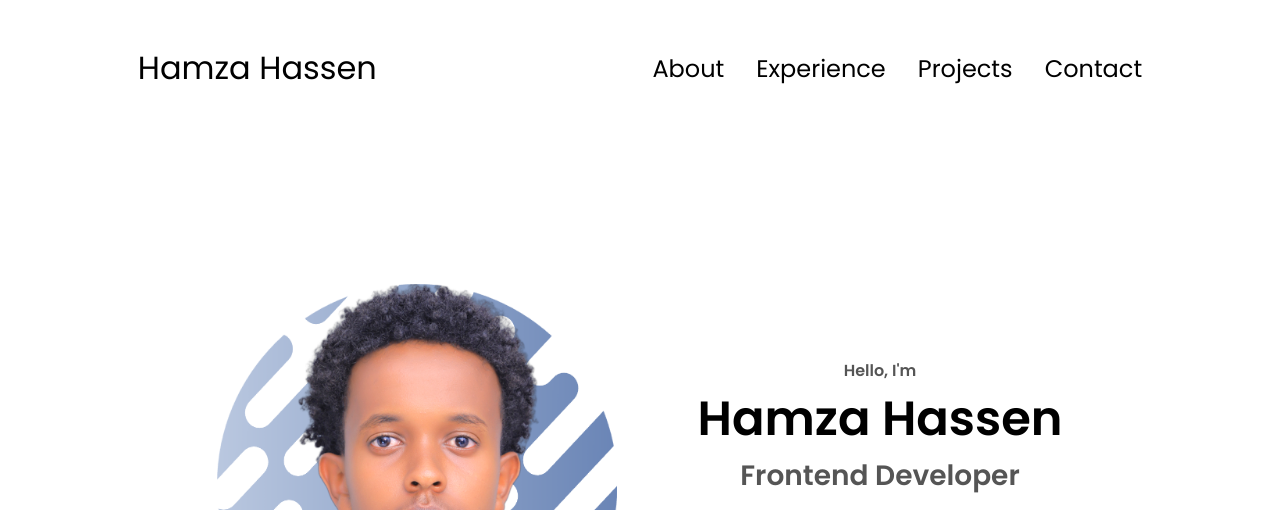
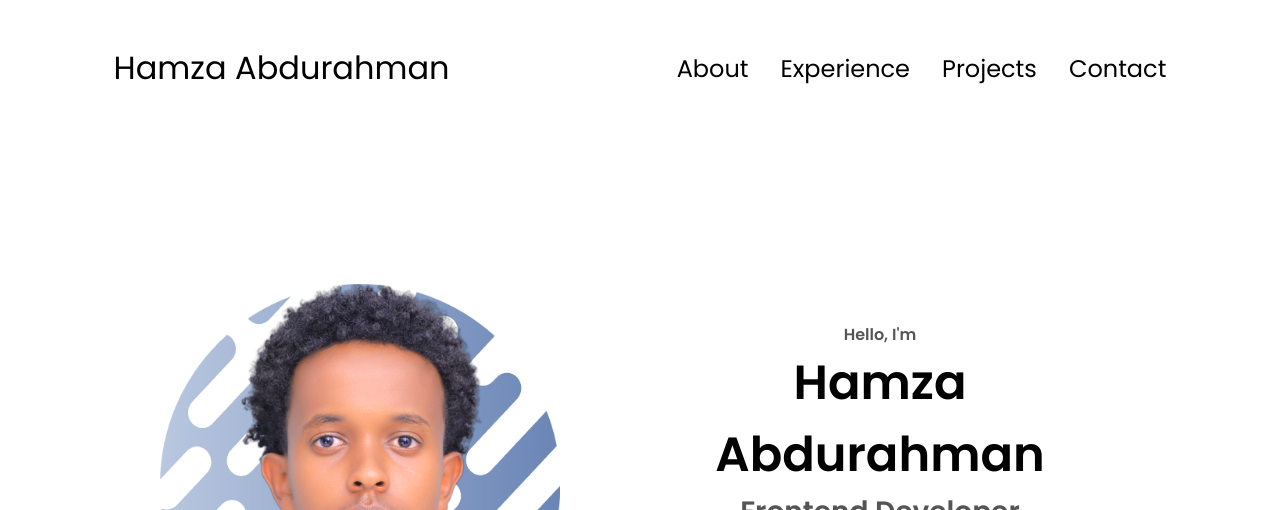
Before and after one commit to Hamza-Hassen/html-css-js-portfolio, a plain HTML site: page index.html in a window 1280 px wide. Shown: the top 510 px of the page. Drawn offline with Linux system fonts and the light colour scheme.

Commit message:
finished index.html

```diff
--- a/index.html
+++ b/index.html
@@ -5,13 +5,13 @@
     <link rel="shortcut icon" type="seo-icon" href="h-h-logos.png">
     <meta http-equiv="X-UA-Compatible" content="IE=edge" />
     <meta name="viewport" content="width=device-width, initial-scale=1.0" />
-    <title>Hamza Hassen</title>
+    <title>Hamza Abdurahman</title>
     <link rel="stylesheet" href="style.css" />
     <link rel="stylesheet" href="mediaqueries.css" />
   </head>
   <body>
     <nav id="desktop-nav">
-      <div class="logo">Hamza Hassen</div>
+      <div class="logo">Hamza Abdurahman</div>
       <div>
         <ul class="nav-links">
           <li><a href="#about">About</a></li>
@@ -22,7 +22,7 @@
       </div>
     </nav>
     <nav id="hamburger-nav">
-      <div class="logo">Hamza Hassen</div>
+      <div class="logo">Hamza Abdurahman</div>
       <div class="hamburger-menu">
         <div class="hamburger-icon" onclick="toggleMenu()">
           <span></span>
@@ -43,7 +43,7 @@
       </div>
       <div class="section__text">
         <p class="section__text__p1">Hello, I'm</p>
-        <h1 class="title">Hamza Hassen</h1>
+        <h1 class="title">Hamza Abdurahman</h1>
         <p class="section__text__p2">Frontend Developer</p>
         <div class="btn-container">
           <button
@@ -378,7 +378,7 @@
           </ul>
         </div>
       </nav>
-      <p>Copyright &#169; 2024 Hamza Hassen. All Rights Reserved.</p>
+      <p>Copyright &#169; 2024 Hamza Abdurahman. All Rights Reserved.</p>
     </footer>
     <script src="script.js"></script>
   </body>
```
